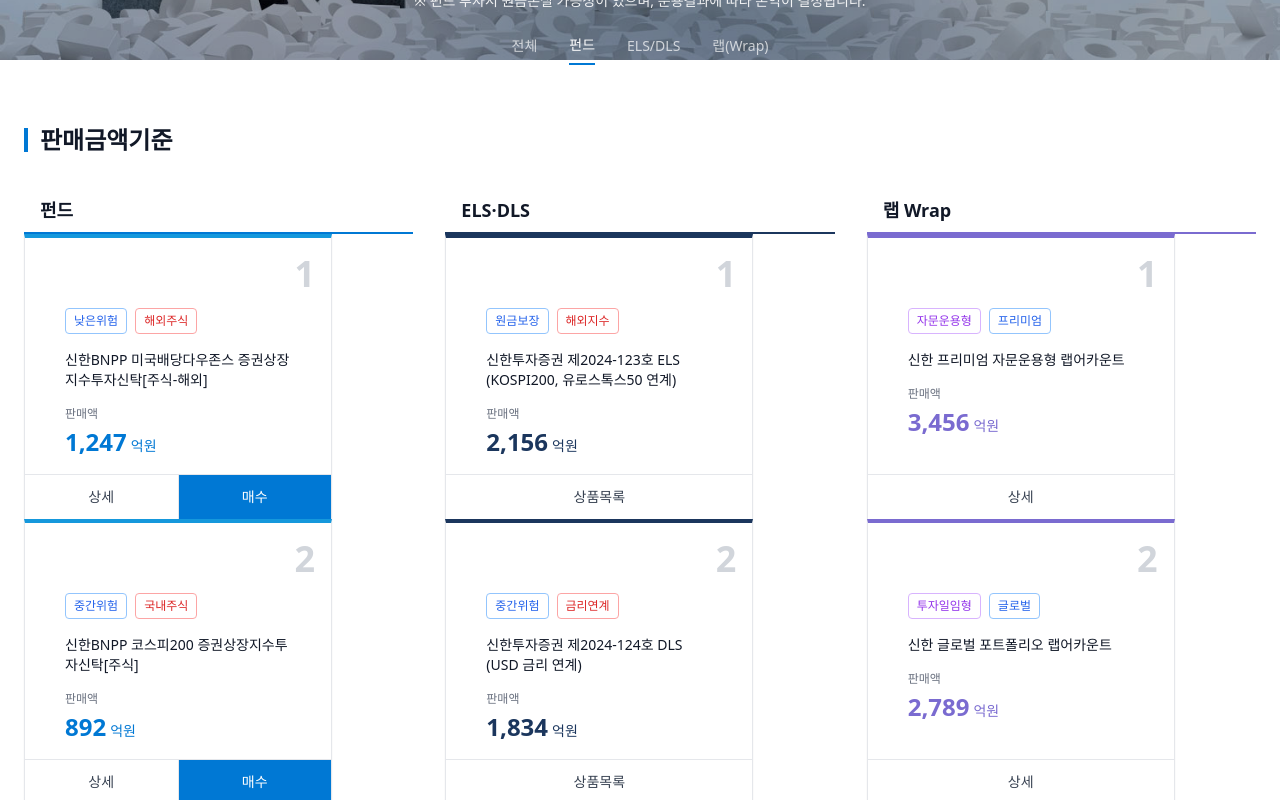
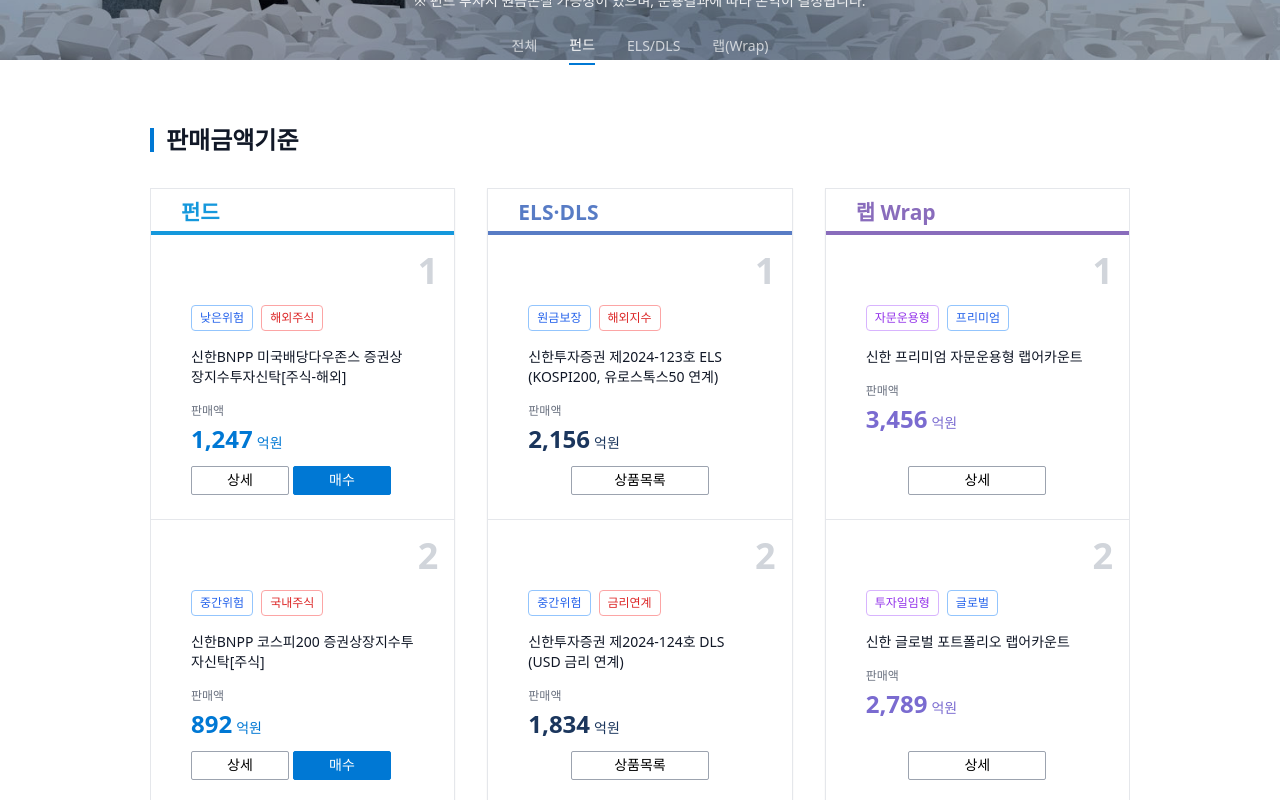
Before and after one commit to slay1379/PDA_design_thieves, a Next.js app: page /asset-management/ranking in a window 1280 px wide. Shown: the part 740-1540 px from the top of the page. Built offline with nearby package versions, Linux system fonts and the light colour scheme.

Commit message:
fix: secondGrid

```diff
--- a/components/SecondGrid.tsx
+++ b/components/SecondGrid.tsx
@@ -8,7 +8,7 @@ export default function SecondGrid() {
 
   return (
     <section className="bg-white py-16">
-      <div className="max-w-[1320px] mx-auto px-6">
+      <div className="overflow-hidden w-[980px] mx-auto">
         {/* Section Title */}
         <div className="flex items-center mb-8">
           <div className="w-1 h-6 bg-[#0078D4] mr-3"></div>
@@ -18,16 +18,18 @@ export default function SecondGrid() {
         {/* Card Grids */}
         <div className="grid grid-cols-1 md:grid-cols-2 lg:grid-cols-3 gap-8">
           {/* 펀드 */}
-          <div>
+          <div className="border border-gray-200 bg-white shadow-sm overflow-hidden">
+            {/* 카테고리 헤더 */}
+            <h3 className="w-full h-[46px] pl-[30px] text-[21px] font-semibold leading-[46px] text-[#1598dc] border-b-4 border-[#1598dc] bg-white">펀드</h3>
+
+            {/* 카드들 */}
             <div className="space-y-0">
-              {/* 카테고리 헤더를 첫 번째 카드와 붙임 */}
-              <h3 className="text-lg font-semibold text-gray-900 pb-2 border-b-2 border-[#0078D4] bg-white px-4 py-2 rounded-t-lg">펀드</h3>
               {rankingData.funds.slice(0, showMore ? 5 : 3).map((item, index) => (
                 <div
                   key={index}
-                  className={`relative w-[308px] h-[285px] pt-[70px] px-[40px] pb-0 border border-gray-200 border-t-4 border-t-[#1598dc] box-border bg-white shadow-sm ${
-                    index === 0 ? 'rounded-t-none border-t-0' : ''
-                  } ${index === rankingData.funds.slice(0, showMore ? 5 : 3).length - 1 ? 'rounded-b-lg' : 'border-b-0'}`}
+                  className={`relative w-full h-[285px] pt-[70px] px-[40px] pb-0 box-border bg-white ${
+                    index < rankingData.funds.slice(0, showMore ? 5 : 3).length - 1 ? 'border-b border-gray-200' : ''
+                  }`}
                   style={{ listStyle: 'none' }}
                 >
                   {/* 랭킹 번호 */}
@@ -63,30 +65,54 @@ export default function SecondGrid() {
                   </div>
 
                   {/* 버튼들 - 하단 고정 */}
-                  <div className="absolute bottom-0 left-0 right-0 flex border-t border-gray-200">
-                    <button className="flex-1 py-3 text-sm text-gray-700 bg-white hover:bg-gray-50 border-r border-gray-200">
+                  <div className="absolute bottom-6 left-10 right-10 flex gap-1">
+                    <button
+                      className="text-center text-black bg-white border border-gray-400 inline-block relative overflow-visible m-0 whitespace-nowrap align-middle box-content"
+                      style={{
+                        width: '80px',
+                        height: '26px',
+                        lineHeight: '26px',
+                        padding: '1px 8px 0 8px',
+                        fontSize: '14px',
+                        borderRadius: '2px',
+                        fontFamily: 'nanumB, 돋움, Dotum, 굴림, Gulim'
+                      }}
+                    >
                       상세
                     </button>
-                    <button className="flex-1 py-3 text-sm text-white bg-[#0078D4] hover:bg-[#0056b3]">
+                    <button
+                      className="text-center text-white bg-[#0078D4] border border-[#0078D4] inline-block relative overflow-visible m-0 whitespace-nowrap align-middle box-content hover:bg-[#0056b3]"
+                      style={{
+                        width: '80px',
+                        height: '26px',
+                        lineHeight: '26px',
+                        padding: '1px 8px 0 8px',
+                        fontSize: '14px',
+                        borderRadius: '2px',
+                        fontFamily: 'nanumB, 돋움, Dotum, 굴림, Gulim'
+                      }}
+                    >
                       매수
                     </button>
                   </div>
                 </div>
-                              ))}
+              ))}
             </div>
           </div>
 
           {/* ELS·DLS */}
-          <div>
+          <div className="border border-gray-200 bg-white shadow-sm overflow-hidden">
+            {/* 카테고리 헤더 */}
+            <h3 className="w-full h-[46px] pl-[30px] text-[21px] font-semibold leading-[46px] text-[#587cc5] border-b-4 border-[#587cc5] bg-white">ELS·DLS</h3>
+
+            {/* 카드들 */}
             <div className="space-y-0">
-              {/* 카테고리 헤더를 첫 번째 카드와 붙임 */}
-              <h3 className="text-lg font-semibold text-gray-900 pb-2 border-b-2 border-[#1B365D] bg-white px-4 py-2 rounded-t-lg">ELS·DLS</h3>
               {rankingData.els.slice(0, showMore ? 5 : 3).map((item, index) => (
                 <div
                   key={index}
-                  className={`relative w-[308px] h-[285px] pt-[70px] px-[40px] pb-0 border border-gray-200 border-t-4 border-t-[#1B365D] box-border bg-white shadow-sm ${
-                    index === 0 ? 'rounded-t-none border-t-0' : ''
-                  } ${index === rankingData.els.slice(0, showMore ? 5 : 3).length - 1 ? 'rounded-b-lg' : 'border-b-0'}`}
+                  className={`relative w-full h-[285px] pt-[70px] px-[40px] pb-0 box-border bg-white ${
+                    index < rankingData.els.slice(0, showMore ? 5 : 3).length - 1 ? 'border-b border-gray-200' : ''
+                  }`}
                   style={{ listStyle: 'none' }}
                 >
                   {/* 랭킹 번호 */}
@@ -122,8 +148,19 @@ export default function SecondGrid() {
                   </div>
 
                   {/* 버튼들 - 하단 고정 */}
-                  <div className="absolute bottom-0 left-0 right-0 border-t border-gray-200">
-                    <button className="w-full py-3 text-sm text-gray-700 bg-white hover:bg-gray-50">
+                  <div className="absolute bottom-6 left-1/2 transform -translate-x-1/2">
+                    <button
+                      className="text-center text-black bg-white border border-gray-400 inline-block relative overflow-visible m-0 whitespace-nowrap align-middle box-content"
+                      style={{
+                        width: '120px',
+                        height: '26px',
+                        lineHeight: '26px',
+                        padding: '1px 8px 0 8px',
+                        fontSize: '14px',
+                        borderRadius: '2px',
+                        fontFamily: 'nanumB, 돋움, Dotum, 굴림, Gulim'
+                      }}
+                    >
                       상품목록
                     </button>
                   </div>
@@ -133,16 +170,18 @@ export default function SecondGrid() {
           </div>
 
           {/* 랩 Wrap */}
-          <div>
+          <div className="border border-gray-200 bg-white shadow-sm overflow-hidden">
+            {/* 카테고리 헤더 */}
+            <h3 className="w-full h-[46px] pl-[30px] text-[21px] font-semibold leading-[46px] text-[#896cbc] border-b-4 border-[#896cbc] bg-white">랩 Wrap</h3>
+
+            {/* 카드들 */}
             <div className="space-y-0">
-              {/* 카테고리 헤더를 첫 번째 카드와 붙임 */}
-              <h3 className="text-lg font-semibold text-gray-900 pb-2 border-b-2 border-[#7A6BD0] bg-white px-4 py-2 rounded-t-lg">랩 Wrap</h3>
               {rankingData.wrap.slice(0, showMore ? 5 : 3).map((item, index) => (
                 <div
                   key={index}
-                  className={`relative w-[308px] h-[285px] pt-[70px] px-[40px] pb-0 border border-gray-200 border-t-4 border-t-[#7A6BD0] box-border bg-white shadow-sm ${
-                    index === 0 ? 'rounded-t-none border-t-0' : ''
-                  } ${index === rankingData.wrap.slice(0, showMore ? 5 : 3).length - 1 ? 'rounded-b-lg' : 'border-b-0'}`}
+                  className={`relative w-full h-[285px] pt-[70px] px-[40px] pb-0 box-border bg-white ${
+                    index < rankingData.wrap.slice(0, showMore ? 5 : 3).length - 1 ? 'border-b border-gray-200' : ''
+                  }`}
                   style={{ listStyle: 'none' }}
                 >
                   {/* 랭킹 번호 */}
@@ -178,8 +217,19 @@ export default function SecondGrid() {
                   </div>
 
                   {/* 버튼들 - 하단 고정 */}
-                  <div className="absolute bottom-0 left-0 right-0 border-t border-gray-200">
-                    <button className="w-full py-3 text-sm text-gray-700 bg-white hover:bg-gray-50">
+                  <div className="absolute bottom-6 left-1/2 transform -translate-x-1/2">
+                    <button
+                      className="text-center text-black bg-white border border-gray-400 inline-block relative overflow-visible m-0 whitespace-nowrap align-middle box-content"
+                      style={{
+                        width: '120px',
+                        height: '26px',
+                        lineHeight: '26px',
+                        padding: '1px 8px 0 8px',
+                        fontSize: '14px',
+                        borderRadius: '2px',
+                        fontFamily: 'nanumB, 돋움, Dotum, 굴림, Gulim'
+                      }}
+                    >
                       상세
                     </button>
                   </div>
```
